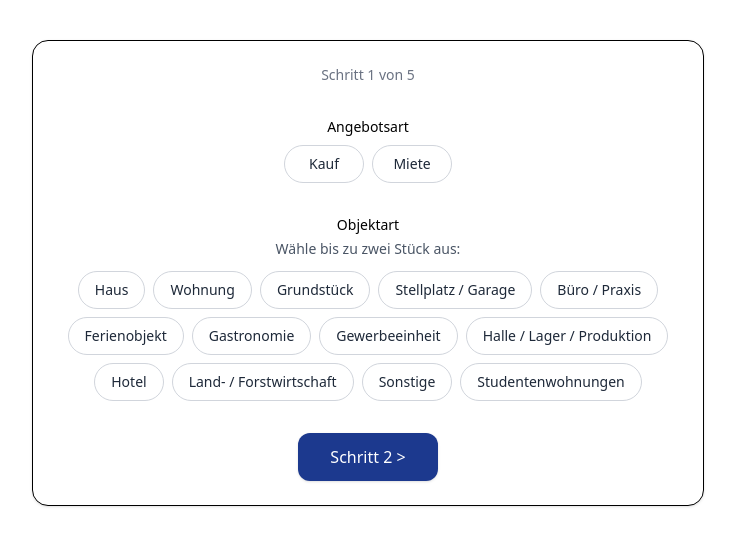
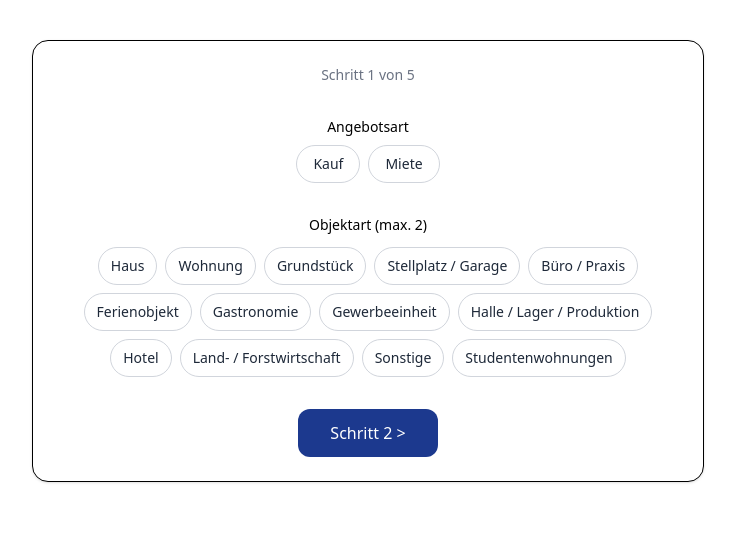
Before and after one commit to Der-Luca/immobot-webapp, a React (Vite) app: page /register/step1 in a window 1280 px wide. Shown: the top 546 px of the page, without its empty margins (272-1007 px from the left). Built offline with nearby package versions, Linux system fonts and the light colour scheme; no server answers.

Commit message:
Register values Anpassungen

```diff
--- a/src/pages/public/register/Step1.jsx
+++ b/src/pages/public/register/Step1.jsx
@@ -1,9 +1,9 @@
 import React, { useMemo, useState } from "react";
 import { useNavigate } from "react-router-dom";
-import { getState, setState } from "./storage/index";
+import { getState } from "./storage/index";
 import { toggleObjectClass } from "./storage/step1";
 
-/* ---------------- Objektarten (UI bleibt gleich) ---------------- */
+/* ---------------- Objektarten ---------------- */
 
 const CLASS_OPTIONS = [
   { label: "Haus", value: "Haus" },
@@ -21,92 +21,32 @@ const CLASS_OPTIONS = [
   { label: "Studentenwohnungen", value: "Studenten" },
 ];
 
-/* ---------------- Mapping: Class → Category ---------------- */
-
-const CLASS_TO_CATEGORY = {
-  // Wohnen
-  Haus: "Wohnen",
-  Wohnung: "Wohnen",
-  Studenten: "Wohnen",
-  Ferienobjekt: "Wohnen",
-
-  // Grundstück
-  Grundstueck: "Wohnen",
-
-  // Gewerbe
-  StellplatzGarage: "Gewerbe",
-  BüroPraxis: "Gewerbe",
-  Gastronomie: "Gewerbe",
-  Gewerbeeinheit: "Gewerbe",
-  HalleLagerProduktion: "Gewerbe",
-  Hotel: "Gewerbe",
-  LandForst: "Gewerbe",
-
-  // Fallback
-  Sonstige: "Wohnen",
-};
-
-/* ---------------- Helper ---------------- */
-
-function deriveObjectCategories(objectClasses = []) {
-  const set = new Set();
-
-  objectClasses.forEach((cls) => {
-    const cat = CLASS_TO_CATEGORY[cls];
-    if (cat) set.add(cat);
-  });
-
-  return Array.from(set);
-}
-
-/* ---------------- Component ---------------- */
-
 export default function Step1() {
   const nav = useNavigate();
-  const initial = useMemo(() => getState(), []);
+
+
+  const [filters, setFilters] = useState(() => getState());
+
+  const selectedClasses = filters.objectClasses || [];
 
   const initialTop =
-    initial.offerTypes?.includes("Miete")
+    filters.offerTypes?.includes("Miete")
       ? "Miete"
-      : initial.offerTypes?.includes("Kauf")
+      : filters.offerTypes?.includes("Kauf")
       ? "Kauf"
       : null;
 
   const [selectedTop, setSelectedTop] = useState(initialTop);
-  const [selectedClasses, setSelectedClasses] = useState(
-    initial.objectClasses || []
-  );
 
   function selectTop(mode) {
     setSelectedTop(mode);
-
-    if (mode === "Kauf") {
-      setState({ offerTypes: ["Kauf"], constructionStatus: undefined });
-    } else if (mode === "Miete") {
-      setState({ offerTypes: ["Miete"], constructionStatus: undefined });
-    }
+    setFilters(getState()); // sync UI
   }
 
-  const onToggleClass = (val) => {
-    const active = selectedClasses.includes(val);
-    if (!active && selectedClasses.length >= 2) return;
-
-    const nextClasses = active
-      ? selectedClasses.filter((v) => v !== val)
-      : [...selectedClasses, val];
-
-    setSelectedClasses(nextClasses);
-
-    // 🔥 ZENTRALER FIX
-    const nextCategories = deriveObjectCategories(nextClasses);
-
-    setState({
-      objectClasses: nextClasses,
-      objectCategories: nextCategories,
-    });
-
+  function onToggleClass(val) {
     toggleObjectClass(val);
-  };
+    setFilters(getState()); // 🔁 UI neu aus Storage lesen
+  }
 
   return (
     <div className="
@@ -124,40 +64,30 @@ export default function Step1() {
           Angebotsart
         </p>
 
-        <div className="mx-auto max-w-md">
-          <div className="flex items-center justify-center gap-2 flex-wrap">
-            {[
-              { key: "Kauf", label: "Kauf" },
-              { key: "Miete", label: "Miete" },
-            ].map((b) => (
+        <div className="flex justify-center gap-2">
+          {["Kauf", "Miete"].map((mode) => (
             <button
-                key={b.key}
+              key={mode}
               type="button"
-                onClick={() => selectTop(b.key)}
-                className={`px-4 py-2 rounded-full border text-sm transition min-w-[80px]
+              onClick={() => selectTop(mode)}
+              className={`px-4 py-2 rounded-full border text-sm transition
                 ${
-                    selectedTop === b.key
+                  selectedTop === mode
                     ? "bg-blue-600 text-white border-blue-600"
                     : "bg-white text-gray-800 border-gray-300 hover:bg-gray-100"
                 }`}
             >
-                {b.label}
+              {mode}
             </button>
           ))}
-          </div>
         </div>
       </div>
 
       {/* Objektarten */}
       <div className="space-y-3">
-        <div>
-          <p className="block text-sm font-medium mb-1 text-center">
-            Objektart
+        <p className="block text-sm font-medium text-center">
+          Objektart (max. 2)
         </p>
-          <p className="text-center text-xs md:text-sm text-gray-600">
-            Wähle bis zu zwei Stück aus:
-          </p>
-        </div>
 
         <div className="flex flex-wrap gap-2 justify-center">
           {CLASS_OPTIONS.map((opt) => {
@@ -170,7 +100,7 @@ export default function Step1() {
                 type="button"
                 disabled={disabled}
                 onClick={() => onToggleClass(opt.value)}
-                className={`px-3 py-2 md:px-4 md:py-2 rounded-full border text-xs md:text-sm transition
+                className={`px-3 py-2 rounded-full border text-xs md:text-sm transition
                   ${
                     active
                       ? "bg-blue-600 text-white border-blue-600"
@@ -190,8 +120,8 @@ export default function Step1() {
       <div className="flex justify-center mt-6">
         <button
           type="button"
-          className="w-full sm:w-auto px-8 py-3 rounded-xl bg-blue-900 text-white font-medium shadow-sm active:scale-95 transition-transform"
           onClick={() => nav("/register/step2")}
+          className="px-8 py-3 rounded-xl bg-blue-900 text-white font-medium"
         >
           Schritt 2 &gt;
         </button>
--- a/src/pages/public/register/Step2.jsx
+++ b/src/pages/public/register/Step2.jsx
@@ -1,7 +1,7 @@
 import React, { useEffect, useMemo, useRef, useState } from "react";
 import { useNavigate } from "react-router-dom";
 import { getState } from "./storage/index.js";
-import { setCoordinate, setRadiusInKm } from "./storage/step2.js";
+import { setCoordinate, setRadiusInKm, setAddress} from "./storage/step2.js";
 
 const MAPTILER_KEY = import.meta.env.VITE_MAPTILER_KEY;
 const RADIUS_PRESETS = [5, 7.5, 10, 12.5, 15];
@@ -9,12 +9,13 @@ const RADIUS_PRESETS = [5, 7.5, 10, 12.5, 15];
 export default function Step2() {
   const navigate = useNavigate();
   const initial = useMemo(() => getState(), []);
-  const [query, setQuery] = useState("");
+  const [query, setQuery] = useState(initial.address || "");
   const [suggestions, setSuggestions] = useState([]);
   const [radius, setRadius] = useState(initial.radiusInKm ?? 10);
-
   const mapRef = useRef(null);
   const leafletRef = useRef({ L: null, map: null, marker: null, circle: null });
+  const [hasUserTyped, setHasUserTyped] = useState(false);
+
 
   // Leaflet initialisieren – ohne Geolocation, ohne Drag, ohne Zoom
   useEffect(() => {
@@ -120,7 +121,7 @@ export default function Step2() {
   function onPickSuggestion(item) {
     setQuery(item.label);
     setSuggestions([]);
-
+    setAddress(item.label);
     setCoordinate({ lat: item.lat, lon: item.lon });
     drawMarkerAndCircle(item.lat, item.lon, radius);
   }
@@ -166,7 +167,7 @@ export default function Step2() {
 
         <input
           value={query}
-          onChange={(e) => setQuery(e.target.value)}
+          onChange={(e) => { setQuery(e.target.value); setHasUserTyped(true); }}
           placeholder="z. B. Freiburg im Breisgau"
           // Py-3 für Mobile macht das Tippen einfacher
           className="w-full rounded-lg border border-gray-300 px-3 py-3 md:py-2 text-base md:text-sm focus:ring-2 focus:ring-blue-500 focus:outline-none"
--- a/src/pages/public/register/storage.js
+++ b/src/pages/public/register/storage.js
@@ -9,6 +9,7 @@ const DEFAULTS = {
   objectClasses: [], // z. B. ["Wohnung","Haus"] (max 2 in der UI)
   constructionStatus: [], // wenn Bauprojekt aktiv -> ["InPlanung","ImBauInSanierung"]
   searchString: "", // wenn Zwangsversteigerung aktiv -> "Zwangsversteigerung"
+   address: "", // nur lokal, nicht in Geomap-Payload
 };
 
 /**
--- a/src/pages/public/register/storage/step2.js
+++ b/src/pages/public/register/storage/step2.js
@@ -9,3 +9,7 @@ export function setRadiusInKm(r) {
   const n = Number(r);
   return setState({ radiusInKm: Number.isFinite(n) ? n : 10 });
 }
+
+export function setAddress(address) {
+  return setState({ address });
+}
```
Also changed, not shown: 4 other files (tests, documents, lock files or other folders). Lines whose indentation alone changed are shown as unchanged.
